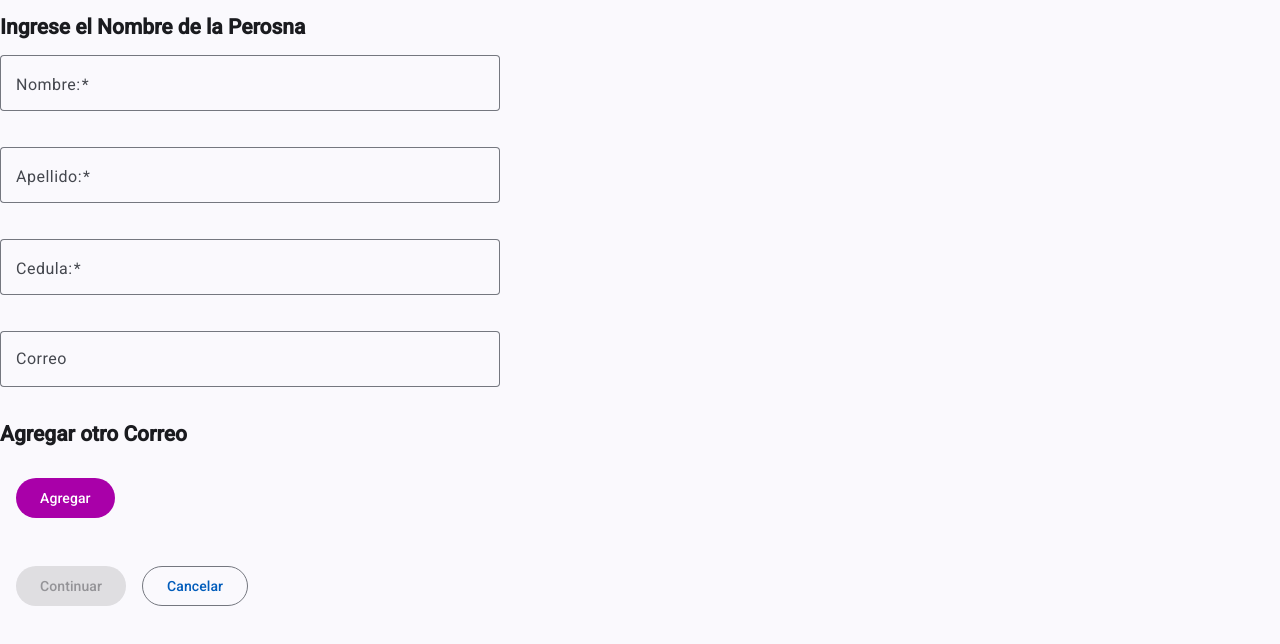
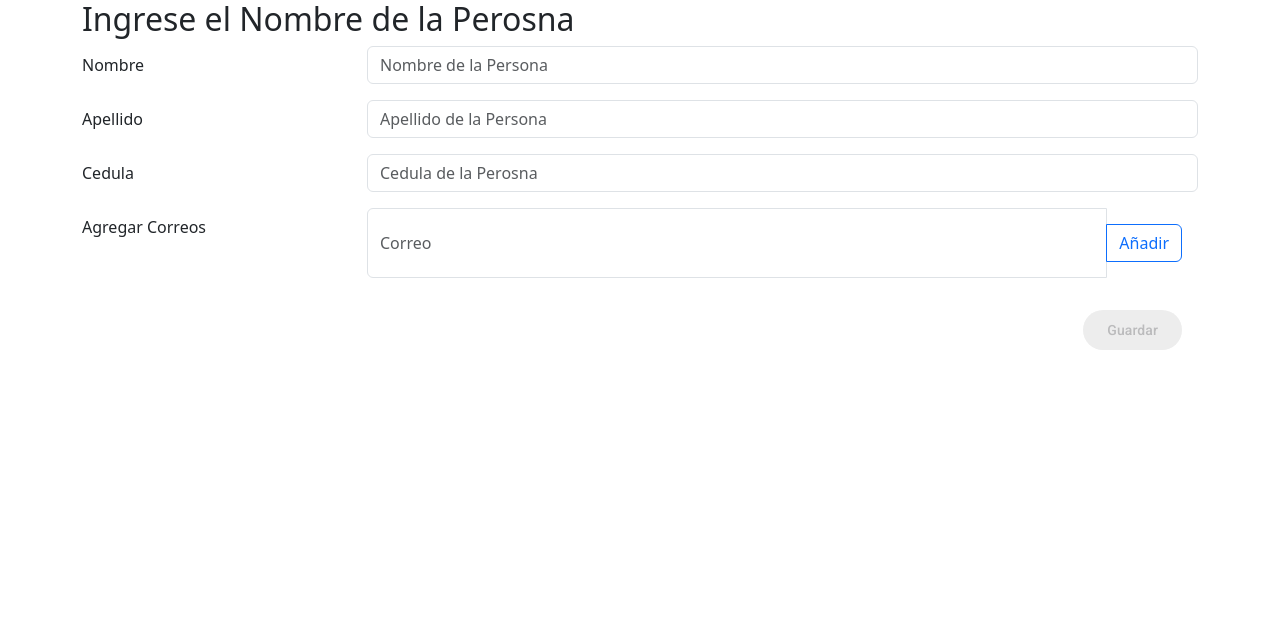
Before and after one commit to ramonantoniosantoscuevas15/spa-personas, an Angular app: page / in a window 1280 px wide. Shown: the top 644 px of the page. Built offline with nearby package versions, Linux system fonts and the light colour scheme.

Commit message:
preparando los componentes

```diff
--- a/package.json
+++ b/package.json
@@ -30,6 +30,7 @@
     "@angular/material": "^20.2.14",
     "@angular/platform-browser": "^20.3.0",
     "@angular/router": "^20.3.0",
+    "bootstrap": "^5.3.8",
     "rxjs": "~7.8.0",
     "tslib": "^2.3.0",
     "zone.js": "~0.15.0"
--- a/src/app/formulario-personas/correos/correos.html
+++ b/src/app/formulario-personas/correos/correos.html
@@ -1,18 +1,39 @@
 <form [formGroup]="form">
-<div formArrayName="correos">
+  <div class="mb-3 row">
+    <label class="col-sm-3 col-form-label">Agregar Correos</label>
+    <div class="col-sm-9">
+      <div class="input-group">
+        <input type="text" class="form-control" placeholder="Correo" [formControl]="form.controls.correo" />
+
+
+
+        <button class="btn btn-outline-primary" type="button">
+          Añadir
+        </button>
+
+      </div>
+      @if ( formUtilidades.isvalidField(form,"correo") ) {
+          <span class="form-text text-danger">
+            {{ formUtilidades.getFieldError(form,"correo") }}
+          </span>
+          }
+    </div>
+  </div>
+  <!-- <div formArrayName="correos">
 
   @for (correo of correos.controls; track $index; let i = $index) {
   <mat-form-field appearance="outline">
 
-    <input placeholder="Correo" matInput [formControlName]="i"  >
+    <input placeholder="Correo" matInput [formControlName]="i" (blur)="onTouchedCb"  >
     @if (formUtilidades.isValidFieldInArray(correos,i)) {
       <mat-error>{{formUtilidades.getFieldErrorInArray(correos,i)}}</mat-error>
 
     }
   </mat-form-field>
+
   }
   <h2>Agregar otro Correo</h2>
-  <button  mat-flat-button class="secundary"  type="button" (click)="newcorreo()">Agregar</button>
+  <button class="boton-areglo" [disabled]="form.invalid"  mat-flat-button class="secundary"  type="button" (click)="newcorreo()">Agregar</button>
 
-</div>
+</div> -->
 </form>
--- a/src/app/formulario-personas/correos/correos.ts
+++ b/src/app/formulario-personas/correos/correos.ts
@@ -1,23 +1,58 @@
-import { ChangeDetectionStrategy, Component, inject } from '@angular/core';
-import { ReactiveFormsModule, FormsModule, FormBuilder, Validators, FormArray, FormControl } from '@angular/forms';
+import { ChangeDetectionStrategy, Component, forwardRef, inject } from '@angular/core';
+import { ReactiveFormsModule, FormsModule, FormBuilder, Validators, FormArray, FormControl, ControlValueAccessor, Validator, AbstractControl, ValidationErrors, NG_VALUE_ACCESSOR, NG_VALIDATORS } from '@angular/forms';
 import { MatFormFieldModule } from '@angular/material/form-field';
 import { MatInputModule } from '@angular/material/input';
 import { FormUtilidades } from '../../utils/form-utilidades';
 import { MatButtonModule } from '@angular/material/button';
+import { Subscription } from 'rxjs';
 
 @Component({
   selector: 'app-correos',
   imports: [ReactiveFormsModule, MatFormFieldModule, FormsModule, MatInputModule,MatButtonModule],
   templateUrl: './correos.html',
   changeDetection: ChangeDetectionStrategy.OnPush,
+  providers:[
+    {
+      provide: NG_VALUE_ACCESSOR,
+      useExisting:forwardRef(()=> Correos),
+      multi:true
+    },
+    {
+      provide: NG_VALIDATORS,
+      useExisting: forwardRef(()=>Correos),
+      multi:true
+    }
+  ]
 })
-export class Correos {
+export class Correos implements ControlValueAccessor,Validator {
+ validate(control: AbstractControl): ValidationErrors | null {
+    return this.form.valid ? null: {invalidEmails: true}
+  }
+
+  private sub?: Subscription
+  onTouchedCb?: ()=> void
+  writeValue(obj: any): void {
+    obj && this.form.setValue(obj,{emitEvent: false})
+  }
+  registerOnChange(fn: any): void {
+   this.sub = this.form.valueChanges.subscribe(fn)
+  }
+  registerOnTouched(fn: any): void {
+    this.onTouchedCb = fn
+  }
+  setDisabledState?(isDisabled: boolean): void {
+    isDisabled ? this.form.disable() : this.form.enable()
+  }
+  ngOnDestroy():void{
+    this.sub?.unsubscribe()
+  }
    private fb = inject(FormBuilder)
   formUtilidades = FormUtilidades
 
   form = this.fb.group({
+    correo:['',[Validators.required,Validators.pattern(this.formUtilidades.emailPattern)]],
     correos:this.fb.array([
-      ['',[Validators.required,Validators.pattern(this.formUtilidades.emailPattern)]],
+      [''],
     ])
   })
 
@@ -31,6 +66,14 @@ export class Correos {
   }
 
   newcorreo(){
+    if(this.correos.invalid) return
     this.correos.push(this.fb.control('',[Validators.required,Validators.pattern(this.formUtilidades.emailPattern)]))
   }
+
+  agregarcorreo(){
+    if (!this.form.valid) {
+
+      return
+    }
+  }
 }
--- a/src/app/formulario-personas/personas/personas.html
+++ b/src/app/formulario-personas/personas/personas.html
@@ -1,34 +1,74 @@
 <h2>Ingrese el Nombre de la Perosna</h2>
 <form [formGroup]="form">
-  <mat-form-field appearance="outline">
-    <mat-label>Nombre:</mat-label>
-    <input matInput [formControl] = "form.controls.nombre"/>
-    @if (formUtilidades.isvalidField(form,'nombre')) {
-      <mat-error>{{formUtilidades.getFieldError(form,"nombre")}}</mat-error>
-    }
+  <div class="row">
+  <div class="col">
 
-  </mat-form-field>
+      <!-- Campo de producto -->
+      <div class="mb-3 row">
+        <label class="col-sm-3 col-form-label">Nombre</label>
+        <div class="col-sm-9">
+          <input
+            type="text"
+            class="form-control"
+            placeholder="Nombre de la Persona"
+            [formControl] = "form.controls.nombre"
+          />
 
-  <mat-form-field appearance="outline">
-    <mat-label>Apellido:</mat-label>
-    <input matInput [formControl] = "form.controls.apellido" />
-    @if (formUtilidades.isvalidField(form,'apellido')) {
-      <mat-error>{{formUtilidades.getFieldError(form,"apellido")}}</mat-error>
-    }
-  </mat-form-field>
+          @if ( formUtilidades.isvalidField(form,"nombre") ) {
+          <span class="form-text text-danger">
+            {{ formUtilidades.getFieldError(form,"nombre") }}
+          </span>
+          }
+        </div>
+      </div>
 
-  <mat-form-field appearance="outline">
-    <mat-label>Cedula:</mat-label>
-    <input matInput [formControl] = "form.controls.cedula"/>
-    @if (formUtilidades.isvalidField(form,'cedula')) {
-      <mat-error>{{formUtilidades.getFieldError(form,"cedula")}}</mat-error>
-    }
-  </mat-form-field>
-  <app-correos></app-correos>
-  <div class="contenedor-botones">
-    <button mat-flat-button
-    [disabled]="form.invalid">
-    Continuar</button>
-    <a mat-stroked-button routerLink="/">Cancelar</a>
+      <!-- Campo de producto -->
+      <div class="mb-3 row">
+        <label class="col-sm-3 col-form-label">Apellido</label>
+        <div class="col-sm-9">
+          <input
+            type="text"
+            class="form-control"
+            placeholder="Apellido de la Persona"
+            [formControl] = "form.controls.apellido"
+          />
+
+          @if ( formUtilidades.isvalidField(form,"apellido") ) {
+          <span class="form-text text-danger">
+            {{ formUtilidades.getFieldError(form,"apellido") }}
+          </span>
+          }
+        </div>
+      </div>
+
+      <!-- Campo de existencias -->
+      <div class="mb-3 row">
+        <label class="col-sm-3 col-form-label">Cedula</label>
+        <div class="col-sm-9">
+          <input
+            type="text"
+            class="form-control"
+            placeholder="Cedula de la Perosna"
+            [formControl] = "form.controls.cedula"
+          />
+
+          @if ( formUtilidades.isvalidField(form,"cedula") ) {
+          <span class="form-text text-danger">
+            {{ formUtilidades.getFieldError(form,"cedula") }}
+          </span>
+          }
+        </div>
+      </div>
+      <app-correos></app-correos>
+
+      <div class="row">
+        <div class="col">
+          <button [disabled]="form.invalid" mat-flat-button type="submit" class="btn btn-primary float-end">
+            Guardar
+          </button>
+        </div>
+      </div>
+
   </div>
+</div>
 </form>
--- a/src/index.html
+++ b/src/index.html
@@ -9,7 +9,7 @@
   <link href="https://fonts.googleapis.com/css2?family=Roboto:wght@300;400;500&display=swap" rel="stylesheet">
   <link href="https://fonts.googleapis.com/icon?family=Material+Icons" rel="stylesheet">
 </head>
-<body>
+<body class="container">
   <app-root></app-root>
 </body>
 </html>
--- a/src/styles.scss
+++ b/src/styles.scss
@@ -1,4 +1,5 @@
 @use "@angular/material" as mat;
+@use "bootstrap/scss/bootstrap" as *;
 .primary{
   @include mat.theme(
     (
```
Also changed, not shown: 1 other file (tests, documents, lock files or other folders).
